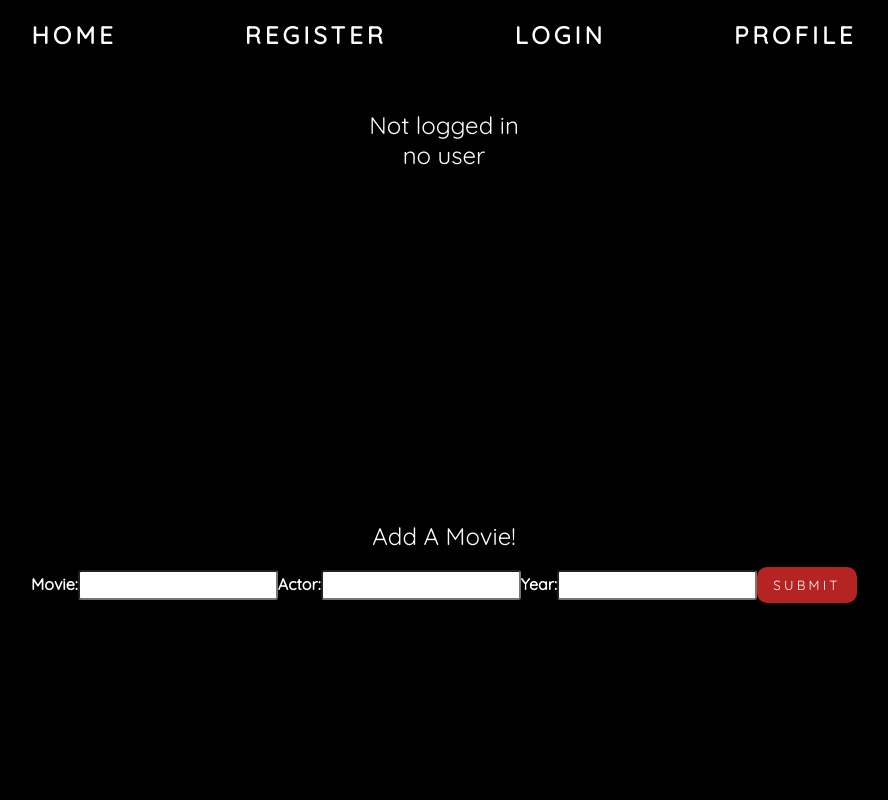
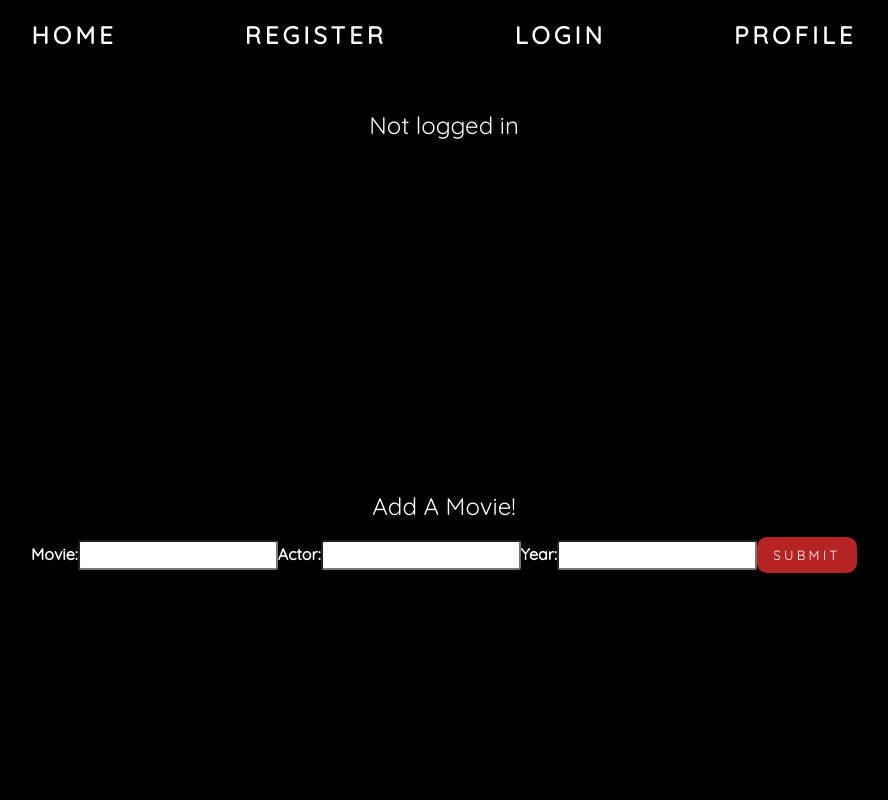
Before and after one commit to dylangorman/movieappfe, a React (Create React App) app: page /profile in a window 1280 px wide. Shown: the top 800 px of the page, without its empty margins (196-1084 px from the left). Built offline with nearby package versions, Linux system fonts and the light colour scheme.

Commit message:
Movie list commit

```diff
--- a/src/App.css
+++ b/src/App.css
@@ -14,6 +14,9 @@
 }
 
 body {
+  /* background-image: url(images/background.jpeg);
+  background-repeat: repeat-y; */
+
   background-color: var(--primary);
   background-repeat: no-repeat;
   background-size: contain;
--- a/src/components/MovieList.jsx
+++ b/src/components/MovieList.jsx
@@ -27,7 +27,7 @@ const MovieList = ({ user, setUser }) => {
 
   return (
     <>
-      <h1>{user ? user.name : "no user"}</h1>
+      <h1>{user ? user.name : ""}</h1>
       <div className="listContainer">
         {user ? (
           <ul className="list">
--- a/src/index.js
+++ b/src/index.js
@@ -3,4 +3,9 @@ import ReactDOM from "react-dom";
 import "./index.css";
 import App from "./App";
 
-ReactDOM.render(<App />, document.getElementById("root"));
+ReactDOM.render(
+  <React.StrictMode>
+    <App />
+  </React.StrictMode>,
+  document.getElementById("root")
+);
```
Also changed, not shown: src/images/background.jpeg (added).
